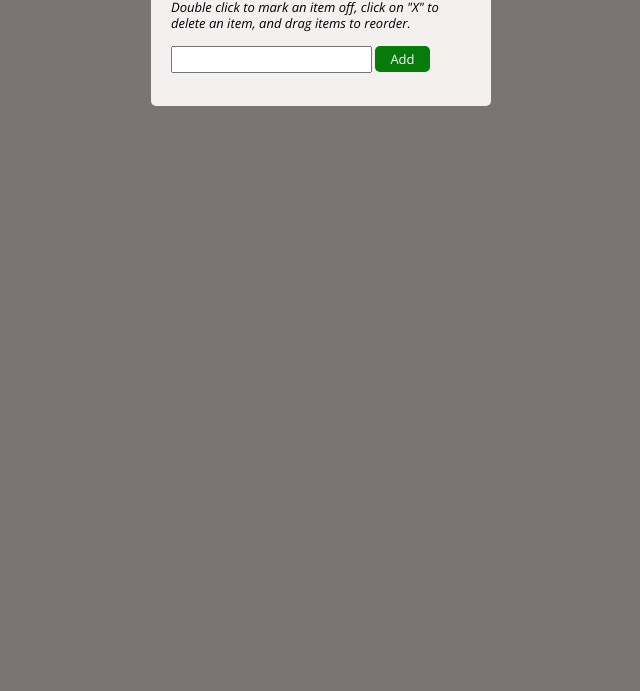
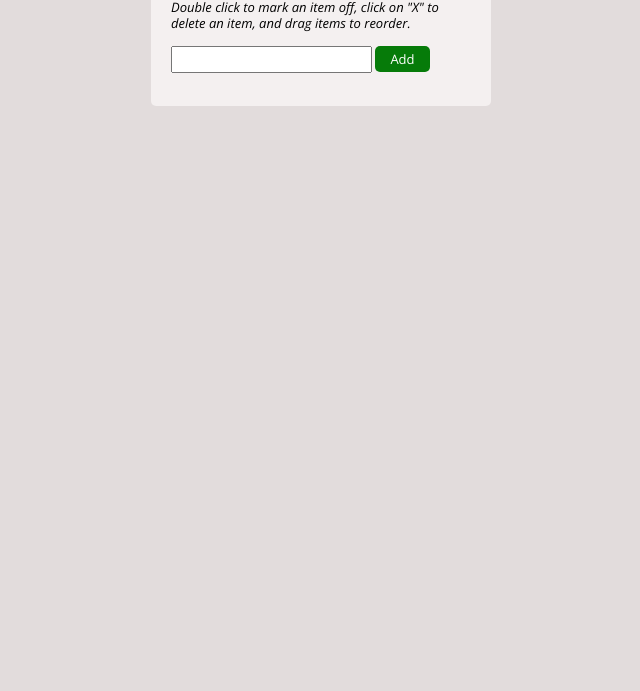
Before and after one commit to jmahanera/to-do-list-App, a plain HTML site: page index.html in a window 1280 px wide. Shown: the part 109-800 px from the top of the page, without its empty margins (319-959 px from the left). Drawn offline with nearby package versions, Linux system fonts and the light colour scheme.

Commit message:
Body color changed to light grey

```diff
--- a/css/style.css
+++ b/css/style.css
@@ -3,7 +3,7 @@
 
 body {
 font: normal normal 13px/16px "Open Sans", sans-serif;
-background: #7b7474;
+background: #e2dcdc;
 }
 
 .container{
```
